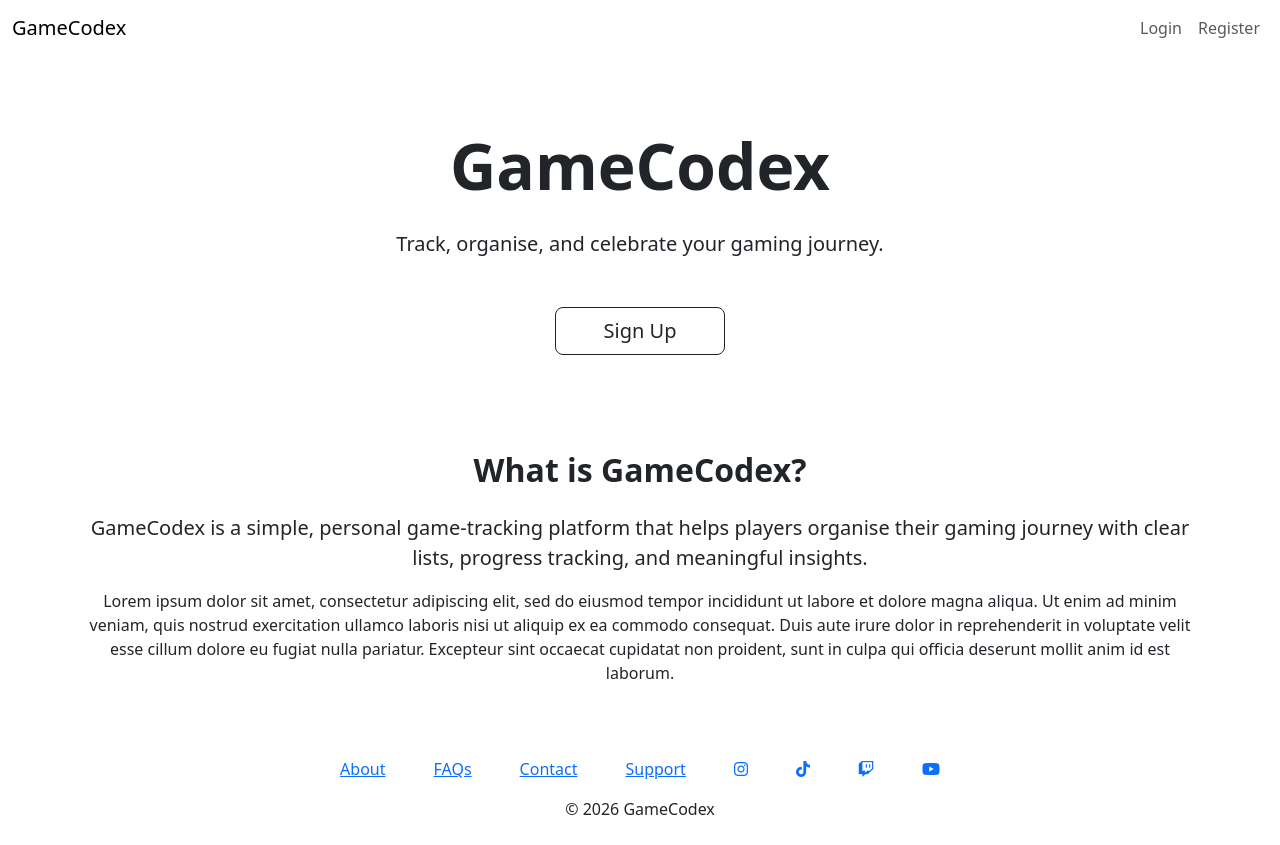
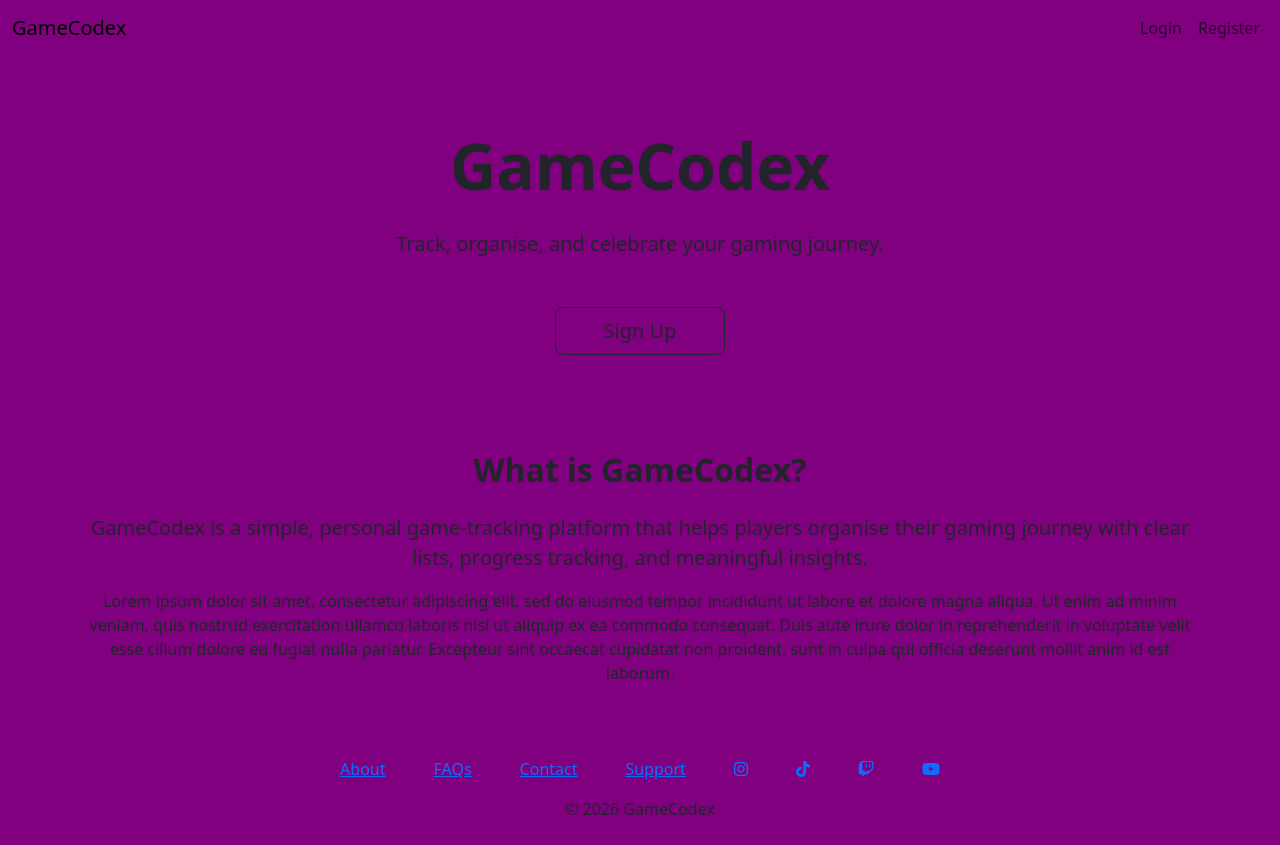
Before and after one commit to louisfjames/gamecodex, a Django app: page / in a window 1280 px wide. Run offline with Django 4.2, Linux system fonts and the light colour scheme; some libraries are stand-ins or nearby versions.

Commit message:
chore: configure static files and add base css variables

```diff
--- a/gamecodex/settings.py
+++ b/gamecodex/settings.py
@@ -126,6 +126,8 @@ USE_TZ = True
 # https://docs.djangoproject.com/en/4.2/howto/static-files/
 
 STATIC_URL = 'static/'
+STATICFILES_DIRS = [BASE_DIR / 'static']
+STATIC_ROOT = BASE_DIR / 'staticfiles'
 
 # Default primary key field type
 # https://docs.djangoproject.com/en/4.2/ref/settings/#default-auto-field
--- /dev/null
+++ b/static/css/style.css
@@ -0,0 +1,28 @@
+/* ============ Site Wide Styles ============ */
+
+
+/* CSS Variables */
+:root {
+    /* Typography */
+    --font-primary: ;
+
+    /* Core colours */
+    --color-primary: black;
+    --color-secondary: white;
+
+    /* Accent colours */
+    --color-accent-1: purple;
+    --color-accent-2: red;
+}
+
+/* Global Styles */
+body {
+    background-color: var(--color-accent-1);
+}
+
+
+/* Navbar */
+
+
+
+/* ============ Page Styles ============ */
--- a/templates/base.html
+++ b/templates/base.html
@@ -1,3 +1,4 @@
+{% load static %}
 <!DOCTYPE html>
 <html lang="en">
 <head>
@@ -13,7 +14,7 @@
     <!-- Favicons -->
 
     <!-- CSS -->
-    <link rel="stylesheet" href="#">
+    <link rel="stylesheet" href="{% static 'css/style.css' %}">
 
 </head>
 <body>
--- a/templates/core/home.html
+++ b/templates/core/home.html
@@ -1,4 +1,6 @@
 {% extends 'base.html' %}
+
+{% load static %}
 
 {% block title %}Home | GameCodex{% endblock %}
 
```
